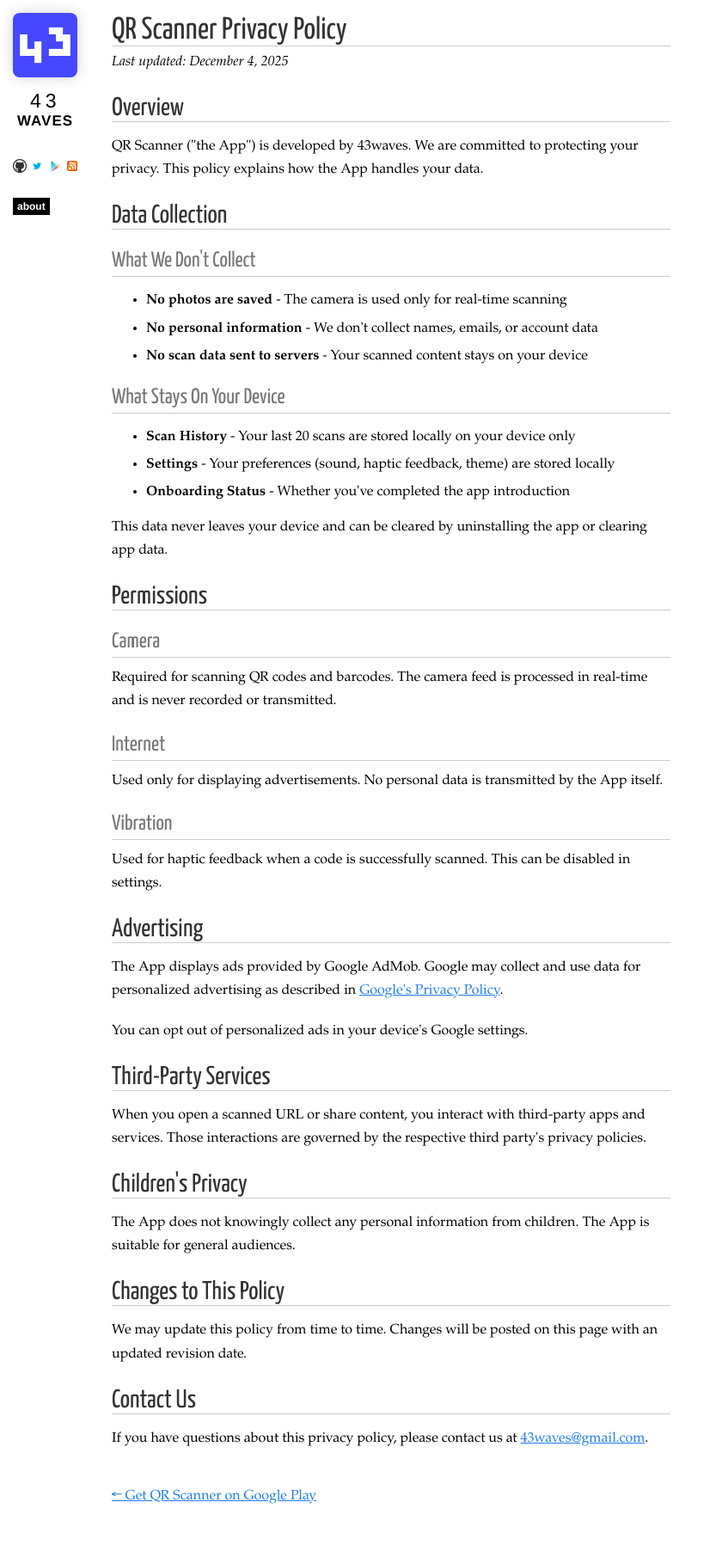
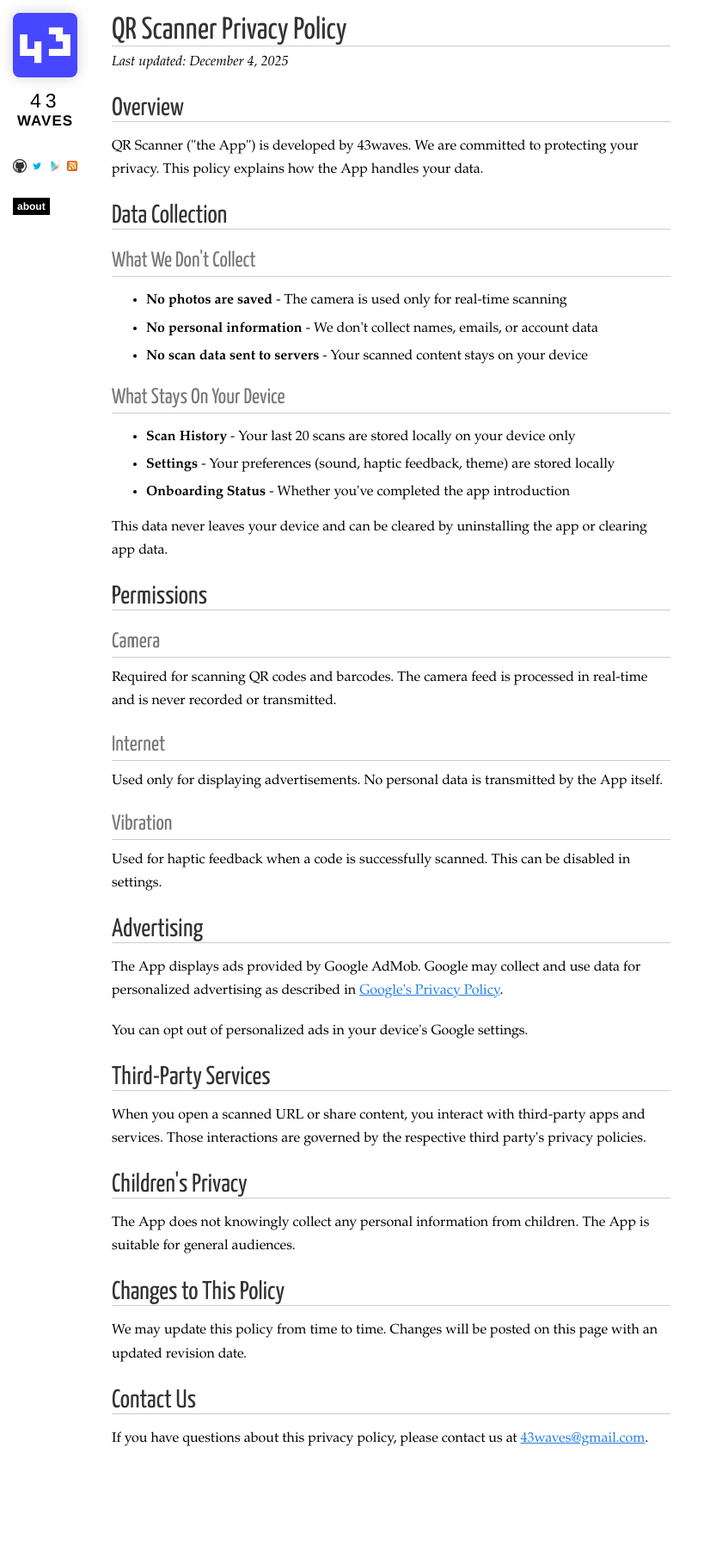
Before and after one commit to 43waves/43waves.github.io, a Jekyll site: the page built from qrscanner/privacy-policy.html, in a window 1280 px wide. Shown: the whole page at 86% size, without its empty margins (0-833 px from the left). Built offline with Jekyll 4.4.1, drawn with Linux system fonts in a browser that asks for light colours; nearby versions of some CDN libraries; Markdown is read by kramdown in place of the engine named in the settings; after the commit the page ends 1737 px from its top, so only the background shows below that.

Commit message:
Remove Google Play link from privacy policy page

```diff
--- a/qrscanner/privacy-policy.html
+++ b/qrscanner/privacy-policy.html
@@ -52,7 +52,5 @@
 
     <h2>Contact Us</h2>
     <p>If you have questions about this privacy policy, please contact us at <a href="mailto:43waves@gmail.com">43waves@gmail.com</a>.</p>
-
-    <p style="margin-top: 40px;"><a href="https://play.google.com/store/apps/details?id=com.fortythreewaves.qrscanner">&larr; Get QR Scanner on Google Play</a></p>
   </div>
 </div>
```
